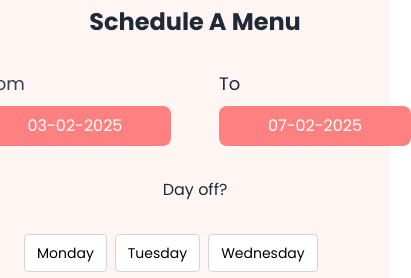
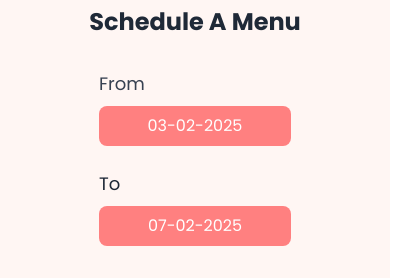
Before and after one commit to chingu-voyages/V53-tier2-team-24, a React (Vite) app: page /schedule in a window 390 px wide. Shown: the part 122-400 px from the top of the page, 411 px wide, since content can reach past the window. Built offline with nearby package versions, Linux system fonts and the light colour scheme; no server answers.

Commit message:
fix the schedule page responsiveness

```diff
--- a/src/components/DatePick.jsx
+++ b/src/components/DatePick.jsx
@@ -128,7 +128,7 @@
     <h1 className="text-2xl md:text-3xl font-bold text-gray-800 text-center my-8">Schedule A Menu</h1>
 
     <div className="flex flex-col items-center gap-8">
-      <div className="flex gap-12">
+      <div className="flex flex-col md:flex-row gap-6 md:gap-12">
         <div className="flex flex-col">
           <label className="text-gray-700 mb-2 text-lg">From</label>
           <DatePicker
```
